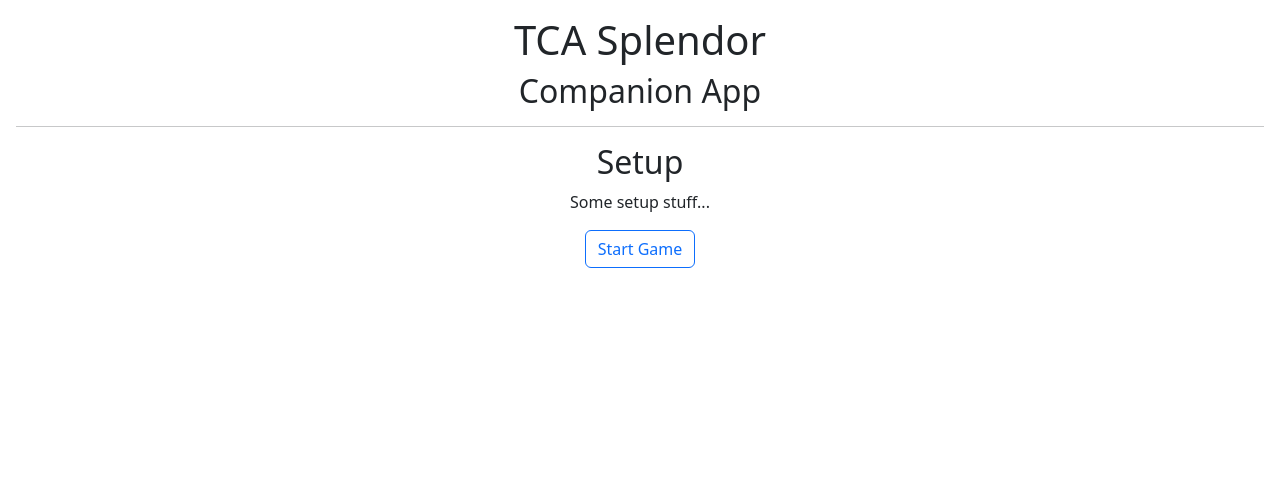
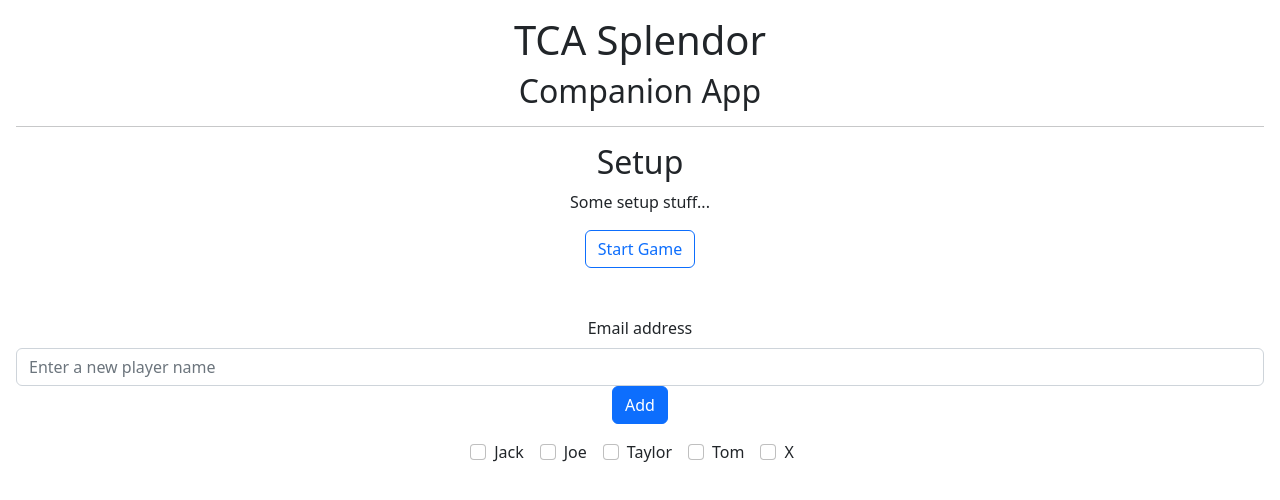
Before and after one commit to AntRamsey/tca-splendor, a React (Create React App) app: page /#/setup in a window 1280 px wide. Shown: the top 500 px of the page. Built offline with nearby package versions, Linux system fonts and the light colour scheme.

Commit message:
Got choose-from-existing-players and add-new-player working
Fun stuff!

```diff
--- a/src/App.tsx
+++ b/src/App.tsx
@@ -14,7 +14,9 @@
 
 import {
   GameResult
+  , SetupInfo
   , calculateLeaderboard
+  , getPreviousPlayers
  } from './front-end-model'
 
 
@@ -54,6 +56,11 @@
 
   const [results, setGameResults] = useState(hardcodedGameResults);
 
+  const [setupInfo, setSetupInfo] = useState<SetupInfo>({
+    start: ""
+    , chosenPlayers: []
+  });
+
   const addGameResult = (r: GameResult) => {
     setGameResults([
       ...results
@@ -80,12 +87,20 @@
               />
             }
           />
-          <Route path='/setup' element={<Setup />} />
+          <Route
+            path='/setup'
+            element={
+            <Setup
+              previousPlayers={getPreviousPlayers(results)}
+              setSetupInfo={setSetupInfo}
+            />}
+          />
           <Route
             path='/play'
             element={
               <Play
                 addGameResultFunc={addGameResult}
+                setupInfo={setupInfo}
               />
             }
           />
--- a/src/Play.tsx
+++ b/src/Play.tsx
@@ -1,20 +1,28 @@
 import Button from 'react-bootstrap/Button';
 import { useNavigate } from 'react-router-dom'
-import { GameResult } from './front-end-model';
+import { GameResult, SetupInfo } from './front-end-model';
+import Form from 'react-bootstrap/Form';
+
 
 interface PlayProps {
     addGameResultFunc: (r: GameResult) => void;
+    setupInfo: SetupInfo;
 };
 
-export const Play: React.FC<PlayProps> = ({addGameResultFunc}) => {
+export const Play: React.FC<PlayProps> = ({
+    addGameResultFunc
+    , setupInfo
+}) => {
+
+    console.log(setupInfo);
 
     const nav = useNavigate();
 
-    const endGame = () => {
+    const endGame = (winner: string) => {
 
         addGameResultFunc({
-            winner: "Larry"
-            , players: ["Larry", "Curly", "Moe"]
+            winner: winner
+            , players: setupInfo.chosenPlayers
         });
 
         nav(-2);
@@ -28,12 +36,17 @@
             <p>
                 Some data collection stuff...
             </p>
-            <Button
-                variant="outline-primary"
-                onClick={endGame}
-            >
-                Done
-            </Button>
+
+            {
+                setupInfo.chosenPlayers.map(x => (
+                    <Button
+                        variant="outline-primary"
+                        onClick={() => endGame(x)}
+                    >
+                        {x} Won
+                    </Button>
+                ))
+            }
         </>
     )
 };
--- a/src/Setup.tsx
+++ b/src/Setup.tsx
@@ -1,8 +1,66 @@
 import Button from 'react-bootstrap/Button';
 import { useNavigate } from 'react-router-dom'
+import { SetupInfo } from './front-end-model';
+import { useState}  from 'react'
+import Form from 'react-bootstrap/Form';
 
-export const Setup = () => {
+export interface SetupProps {
+    previousPlayers: string[];
+    setSetupInfo: (info: SetupInfo) => void;
+};
+export const Setup: React.FC<SetupProps> = ({
+    previousPlayers
+    , setSetupInfo
+}) => {
+
     const nav = useNavigate();
+
+    const [chosenPlayers, setChosenPlayers] = useState(
+        previousPlayers.map(x => ({
+            name: x
+            , checked: false
+        }))
+    );
+
+    const [newPlayerName, setNewPlayerName] = useState("");
+
+    const togglePlayer = (name: string) => setChosenPlayers(
+        chosenPlayers.map(x => ({
+            ...x
+            , checked: x.name == name ? !x.checked : x.checked
+        }))
+    );
+
+    const startGame = () => {
+        setSetupInfo({
+            start: new Date().toISOString()
+            , chosenPlayers: chosenPlayers
+                .filter(x => x.checked)
+                .map(x => x.name)
+        });
+        nav("/play");
+    };
+
+    const validateAndAddNewPlayer = () => {
+
+        //Validate first...
+        if (
+            newPlayerName.length == 0
+            || chosenPlayers.some(x => x.name.localeCompare(newPlayerName) == 0)
+        ) {
+            return;
+        }
+
+        setChosenPlayers([
+            ...chosenPlayers
+            , {
+                name: newPlayerName
+                , checked: true
+            }
+        ]);
+
+        setNewPlayerName("");
+    };
 
     return (
         <>
@@ -14,10 +72,38 @@
             </p>
             <Button
                 variant="outline-primary"
-                onClick={() => nav("/play")}
+                onClick={startGame}
             >
                 Start Game
             </Button>
+            <Form
+                className='mt-5'
+            >
+                <Form.Group className="mb-3" controlId="exampleForm.ControlInput1">
+                    <Form.Label>Email address</Form.Label>
+                    <Form.Control
+                        type="text"
+                        placeholder="Enter a new player name"
+                        value={newPlayerName}
+                        onChange={(e) => setNewPlayerName(e.target.value)}
+                    />
+                    <Button
+                        onClick={validateAndAddNewPlayer}
+                    >
+                        Add
+                    </Button>
+                </Form.Group>
+                {
+                    chosenPlayers.map(x =>(
+                        <Form.Check
+                            inline
+                            label={x.name}
+                            checked={x.checked}
+                            onChange={() => togglePlayer(x.name)}
+                        />
+                    ))
+                }
+            </Form>
         </>
     )
 };
--- a/src/front-end-model.ts
+++ b/src/front-end-model.ts
@@ -13,6 +13,11 @@
     avg: string;
 };
 
+export interface SetupInfo {
+    start: string;
+    chosenPlayers: string[];
+};
+
 export type GetPreviousPlayersFunc = (results: GameResult[]) => string[];
 export type CalculateLeaderboardFunc = (results: GameResult[]) => LeaderboardPlayer[];
 
@@ -20,7 +25,6 @@
 //Default function implementations...
 //
 export const getPreviousPlayers: GetPreviousPlayersFunc = (grs) => {
-    //const allPreviousPlayers = grs.map(x => x.players);
     const allPreviousPlayers = grs.flatMap(x => x.players);
 
     return [
```
